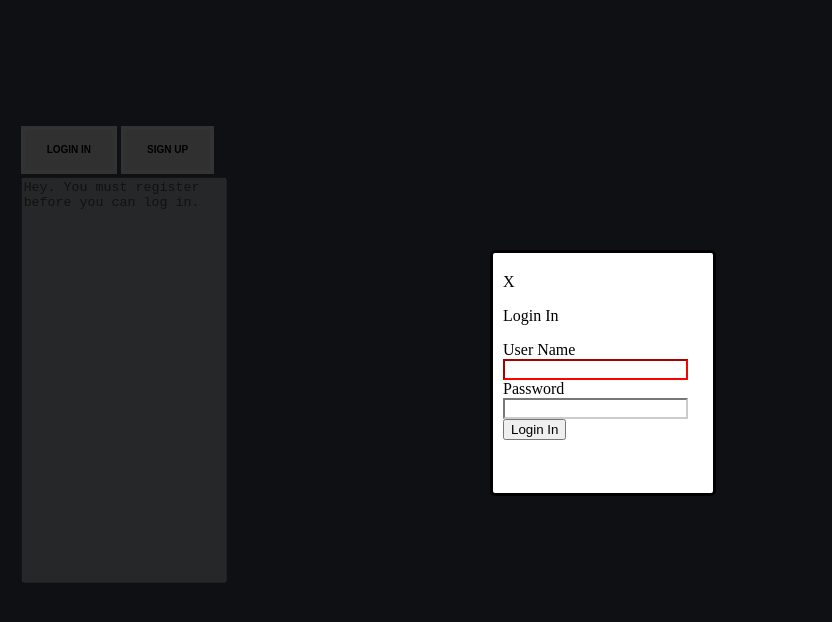
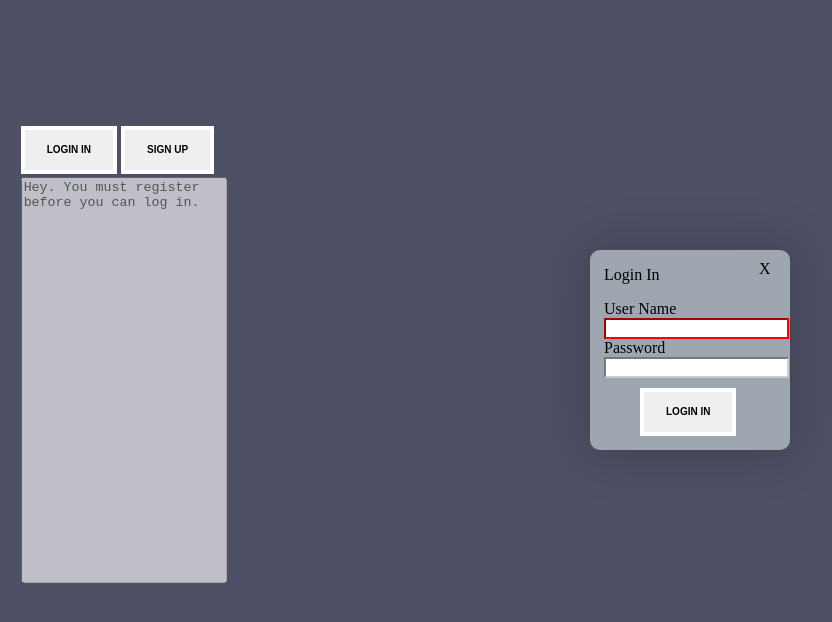
Before and after one commit to Vichkarichka/Add-Users, a website: page main.html in a window 1280 px wide. Both pictures are taken after a click on the button "LOGIN IN". Shown: the whole page, without its empty margins (0-832 px from the left). Drawn offline with nearby package versions, Linux system fonts and the light colour scheme.

Commit message:
add new style model window

```diff
--- a/main.html
+++ b/main.html
@@ -26,11 +26,13 @@
             </div>
             <div id = "modal_formFour">
                 <span id="modal_close">X</span>
+                <div id = "formLogin">
                 <p>Login In</p>
                 <label>User Name</label>
                 <input type="text" id = "loginUserName" required pattern="[A-Za-z]+">
                 <label>Password</label>
                 <input type="text" id = "passwordLogiIn" pattern="(?=.*\d)(?=.*[a-z])(?=.*[A-Z]).{5,}">
+                </div>
                 <button id ="buttonLoginIn">Login In</button>
             </div>
             <div id = "modal_formFive">
--- a/style.css
+++ b/style.css
@@ -4,20 +4,18 @@
     background: #4E5066;
  }
  #modal_formFour {
-width: 200px;
-height: 200px;
-border-radius: 5px;
-border: 3px #000 solid;
-background: #fff;
-position: fixed;
-top: 45%;
-left: 50%;
-margin-top: -150px;
-margin-left: -150px;
-display: none;
-opacity: 0;
-z-index: 5;
-padding: 20px 10px;
+position:absolute;
+    opacity:0;
+    top:50%;
+    left:50%;
+    height:200px;
+    width:200px;
+    margin:-150px 0 0 -50px;
+    transition:none;
+    background: #9ea7af;
+    overflow:hidden;
+    border-radius:10px;
+    box-shadow:0 0 50px 5px rgba(0,0,0,.2);
 }
 #modal_formFive , #modal_formEdit{
 	width: 200px;
@@ -52,7 +50,7 @@ opacity: 0;
 z-index: 5;
 padding: 20px 10px;
 }
-#modal_form  #modal_close  {
+#modal_form, #modal_close  {
 width: 21px;
 height: 21px;
 position: absolute;
@@ -63,7 +61,6 @@ display: block;
 }
 #overlay {
 z-index:3;
-position:fixed;
 background-color:#000;
 opacity:0.8;
 -moz-opacity:0.8;
@@ -75,14 +72,18 @@ left:0;
 cursor:pointer;
 display:none;
 }
-#page{
+#page {
 margin: auto 0;
 margin-left: 40%;
 margin-top: 10%;
 }
-#form{
+#form {
 margin: auto 0;
 margin-left: 25%;
+}
+#formLogin {
+margin: auto 0;
+margin-left: 7%;
 }
 
 table {
@@ -194,7 +195,7 @@ td.text-center {
 td.text-right {
   text-align: right;
 }
-#buttonNew, #buttonShow, .del, .EditByPerson, .info, #loginIn, #signUp, #Exit{
+#buttonNew, #buttonShow, .del, .EditByPerson, .info, #loginIn, #signUp, #Exit {
 	  display: inline-block;
   -webkit-box-sizing: content-box;
   -moz-box-sizing: content-box;
@@ -209,6 +210,29 @@ td.text-right {
   text-transform: uppercase;
   -o-text-overflow: clip;
   text-overflow: clip;
+}
+
+#buttonLoginIn {
+		  display: inline-block;
+  -webkit-box-sizing: content-box;
+  -moz-box-sizing: content-box;
+  box-sizing: content-box;
+  position: relative;
+  cursor: pointer;
+  margin-left: 50px;
+  margin-top: 10px;
+  padding: 0 22px;
+  border: 4px solid rgb(255,255,255);
+  font: normal normal bold 10px/40px Arial, Helvetica, sans-serif;
+  text-align: center;
+  text-transform: uppercase;
+  -o-text-overflow: clip;
+  text-overflow: clip;
+}
+
+#buttonLoginIn: hover {
+		color: #4E5066;
+  background: #ffffff;
 }
 
 #buttonShow:hover {
```
